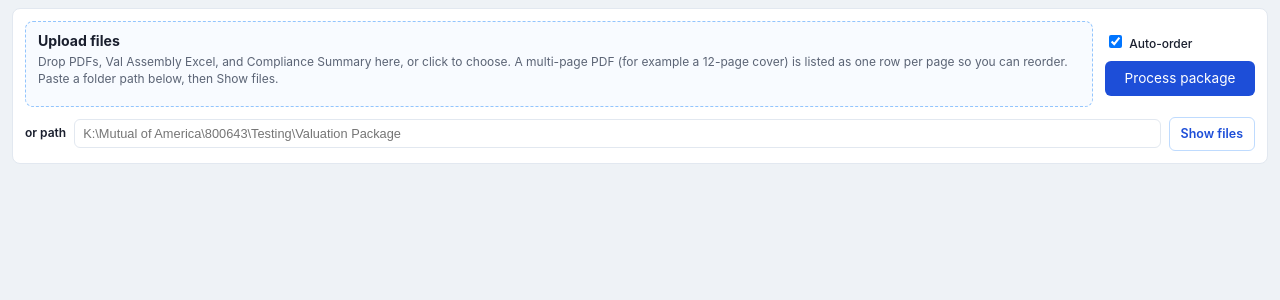
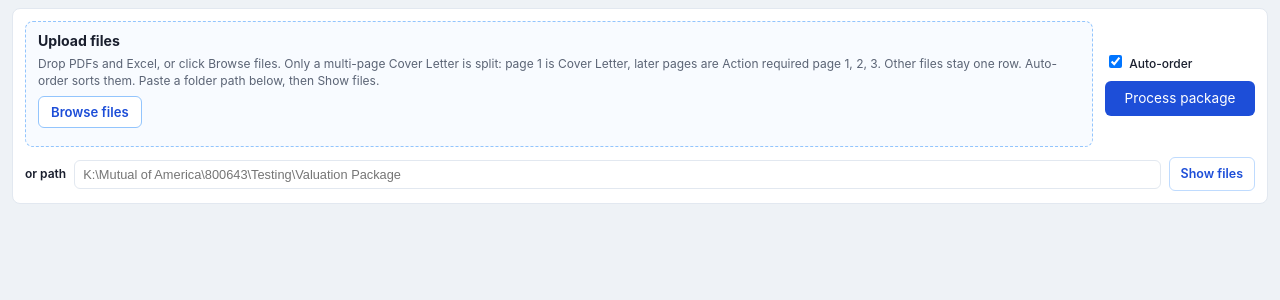
Before and after one commit to daminijaiswal1189-coder/document-processing-app, a FastAPI app: page / in a window 1280 px wide. Shown: the part 27-327 px from the top of the page. Run offline with FastAPI, Linux system fonts and the light colour scheme; parts of the project's set-up code (start-up, migrations or seed data) failed here and were passed over.

Commit message:
updated upload feature

```diff
--- a/new-app/templates/index.html
+++ b/new-app/templates/index.html
@@ -67,6 +67,7 @@
       border-radius: 8px;
     }
     .controls {
+      position: relative;
       flex: 0 0 auto;
       width: 100%;
       padding: 12px;
@@ -112,7 +113,35 @@
     .drop.drag { background: #eff6ff; border-color: var(--accent); }
     .drop-title { display: block; font-weight: 700; font-size: 0.88rem; line-height: 1.3; }
     .drop-hint { display: block; color: var(--muted); font-size: 0.75rem; line-height: 1.4; }
-    #picker { display: none; }
+    .drop-pick {
+      position: relative;
+      display: flex;
+      flex-direction: column;
+      align-items: flex-start;
+      gap: 6px;
+      cursor: pointer;
+    }
+    .browse-files {
+      display: inline-block;
+      background: #fff;
+      color: var(--accent);
+      border: 1px solid #93c5fd;
+      border-radius: 6px;
+      padding: 6px 12px;
+      font-size: 0.82rem;
+      font-weight: 600;
+    }
+    .drop-pick input[type="file"] {
+      position: absolute;
+      inset: 0;
+      width: 100%;
+      height: 100%;
+      margin: 0;
+      padding: 0;
+      opacity: 0;
+      cursor: pointer;
+      font-size: 16px;
+    }
     #file-list {
       display: flex;
       flex-direction: column;
@@ -478,10 +507,13 @@
       </div>
       <div class="top-row">
         <div class="drop" id="drop">
-          <div class="drop-title">Upload files</div>
-          <div class="drop-hint">Drop PDFs, Val Assembly Excel, and Compliance Summary here, or click to choose. A multi-page PDF (for example a 12-page cover) is listed as one row per page so you can reorder. Paste a folder path below, then Show files.</div>
+          <label class="drop-pick">
+            <span class="drop-title">Upload files</span>
+            <span class="drop-hint">Drop PDFs and Excel, or click Browse files. Only a multi-page Cover Letter is split: page 1 is Cover Letter, later pages are Action required page 1, 2, 3. Other files stay one row. Auto-order sorts them. Paste a folder path below, then Show files.</span>
+            <span class="browse-files">Browse files</span>
+            <input id="picker" type="file" accept=".pdf,.xlsx,.xls" multiple />
+          </label>
           <div id="file-list"></div>
-          <input id="picker" type="file" accept=".pdf,.xlsx,.xls,application/pdf,application/vnd.openxmlformats-officedocument.spreadsheetml.sheet" multiple />
         </div>
         <div class="run-wrap">
           <label class="check"><input id="auto-order" type="checkbox" checked /> Auto-order</label>
@@ -566,10 +598,10 @@
       app.classList.toggle("upload-hidden", !open);
     }
 
-    picker.addEventListener("change", () => addFiles(picker.files));
-    drop.addEventListener("click", (event) => {
-      if (event.target.closest("button")) return;
-      picker.click();
+    picker.addEventListener("change", () => {
+      const chosen = Array.from(picker.files || []);
+      picker.value = "";
+      addFiles(chosen);
     });
     ["dragenter", "dragover"].forEach((eventName) => {
       drop.addEventListener(eventName, (event) => {
@@ -604,25 +636,47 @@
       });
     });
 
-    function isCoverLetter(name) {
-      const n = String(name || "").toLowerCase().replace(/[^a-z0-9]+/g, "");
-      return n.includes("coverletter") || n.includes("coverpage");
-    }
-
     function expandListed(meta, extra) {
       const pages = Number(meta && meta.pages) || 1;
       const name = meta.name;
       const size = meta.size || 0;
+      const rank = Number(meta && meta.rank);
+      const labels = Array.isArray(meta && meta.labels) ? meta.labels : [];
       const pdf = String(name || "").toLowerCase().endsWith(".pdf");
-      const split = meta.split === true || (meta.split == null && pdf && pages > 1 && isCoverLetter(name));
-      if (split) {
+      const split = meta.split === true;
+      if (split && pages > 1) {
         const rows = [];
         for (let page = 1; page <= pages; page += 1) {
-          rows.push(Object.assign({ name: name, size: size, page: page, pageCount: pages }, extra));
+          rows.push(Object.assign({
+            name: name,
+            size: size,
+            page: page,
+            pageCount: pages,
+            rank: Number.isFinite(rank) ? rank : 1000,
+            label: labels[page - 1] || (name + " (page " + page + " of " + pages + ")"),
+          }, extra));
         }
         return rows;
       }
-      return [Object.assign({ name: name, size: size }, extra)];
+      return [Object.assign({
+        name: name,
+        size: size,
+        rank: Number.isFinite(rank) ? rank : 1000,
+        label: (labels[0] || (meta && meta.label) || name),
+      }, extra)];
+    }
+
+    function sortFilesIfAutoOrder() {
+      if (!document.getElementById("auto-order").checked) return;
+      files = files.slice().sort((a, b) => {
+        const rankA = Number.isFinite(a.rank) ? a.rank : 1000;
+        const rankB = Number.isFinite(b.rank) ? b.rank : 1000;
+        const rank = rankA - rankB;
+        if (rank) return rank;
+        const page = (a.page || 0) - (b.page || 0);
+        if (page) return page;
+        return String(a.name || "").localeCompare(String(b.name || ""));
+      });
     }
 
     function addFiles(list) {
@@ -633,6 +687,12 @@
 
     async function inspectAndAdd(incoming) {
       errorEl.textContent = "";
+      statusEl.textContent = "Adding " + incoming.length + " file(s)…";
+      incoming.forEach((file) => {
+        if (files.some((item) => item.name === file.name && item.file)) return;
+        files.push({ name: file.name, size: file.size, file: file, label: file.name, rank: 1000 });
+      });
+      renderFiles();
       const form = new FormData();
       incoming.forEach((file) => form.append("files", file, file.name));
       try {
@@ -648,36 +708,34 @@
           throw new Error(formatDetail(payload.detail) || response.statusText);
         }
         const metas = payload.files || [];
-        metas.forEach((meta, index) => {
-          const file = incoming[index];
-          if (!file) return;
-          if (files.some((item) => item.name === file.name && item.file)) return;
+        const names = new Set(incoming.map((file) => file.name));
+        files = files.filter((item) => !(item.file && names.has(item.name)));
+        incoming.forEach((file) => {
+          const meta = metas.find((item) => item.name === file.name) || {
+            name: file.name,
+            size: file.size,
+            pages: 1,
+            split: false,
+          };
           expandListed(meta, { file: file }).forEach((row) => files.push(row));
         });
+        sortFilesIfAutoOrder();
         renderFiles();
-        const extraPages = (metas || []).filter((item) => (item.pages || 1) > 1);
-        if (extraPages.length) {
-          statusEl.textContent = extraPages.map((item) => item.name + " has " + item.pages + " pages listed separately.").join(" ");
-        }
+        const extraPages = (metas || []).filter((item) => item.split);
+        statusEl.textContent = extraPages.length
+          ? extraPages.map((item) => (item.label || item.name) + " listed as " + item.pages + " page(s).").join(" ")
+          : "Listed " + files.length + " file(s).";
       } catch (err) {
-        incoming.forEach((file) => {
-          if (!files.some((item) => item.name === file.name && item.size === file.size)) {
-            files.push({ name: file.name, size: file.size, file: file });
-          }
-        });
-        renderFiles();
         const raw = err.message || String(err);
         errorEl.textContent = raw === "Failed to fetch"
           ? "Cannot reach the API. Keep python main.py running and open http://127.0.0.1:8002."
           : raw;
+        statusEl.textContent = "Listed " + files.length + " file(s).";
       }
     }
 
     function fileLabel(file) {
-      if (file.page && file.pageCount > 1) {
-        return file.name + " (page " + file.page + " of " + file.pageCount + ")";
-      }
-      return file.name;
+      return file.label || file.name;
     }
 
     function isPathFile(item) {
@@ -711,6 +769,7 @@
           expandListed(item, { fromPath: true }).forEach((row) => listed.push(row));
         });
         files = uploads.concat(listed);
+        sortFilesIfAutoOrder();
         renderFiles();
         const skipped = (payload.warnings || []).join(" ");
         statusEl.textContent = "Listed " + listed.length + " file(s). Use Up/Down/Remove, then Process package."
@@ -725,6 +784,10 @@
       }
     }
 
+    document.getElementById("auto-order").addEventListener("change", () => {
+      sortFilesIfAutoOrder();
+      renderFiles();
+    });
     document.getElementById("load-path").addEventListener("click", (event) => {
       event.preventDefault();
       event.stopPropagation();
```
Also changed, not shown: new-app/api/jobs.py (+3 -8 lines), new-app/config/sections.yaml (+48 -7 lines), new-app/services/file_order.py (+52 -15 lines), new-app/services/folder_loader.py (+5 -4 lines), new-app/tests/test_folder_and_order.py (+36 -5 lines).
